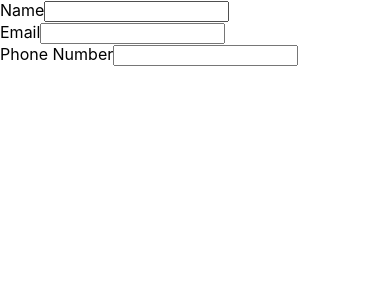
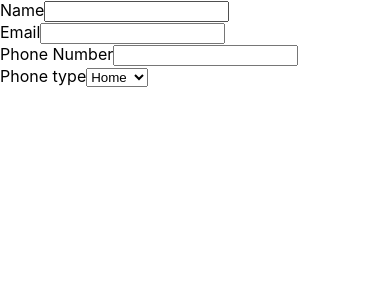
Before and after one commit to fiosman/react-forms, a React (Create React App) app: page / in a window 390 px wide. Shown: the top 300 px of the page. Built offline with nearby package versions, Linux system fonts and the light colour scheme.

Commit message:
Adds phone type dropdown

```diff
--- a/src/App.js
+++ b/src/App.js
@@ -28,6 +28,14 @@ function App() {
           Phone Number
           <input value={phoneNumber} onChange={(e) => setPhoneNumber(e.target.value)} /> <br />
         </label>
+        <label>
+          Phone type
+          <select value={phoneType} onChange={(e) => setPhoneType(e.target.value)}>
+            <option>Home</option>
+            <option>Work</option>
+            <option>Mobile</option>
+          </select>
+        </label>
       </form>
     </>
   );
```
